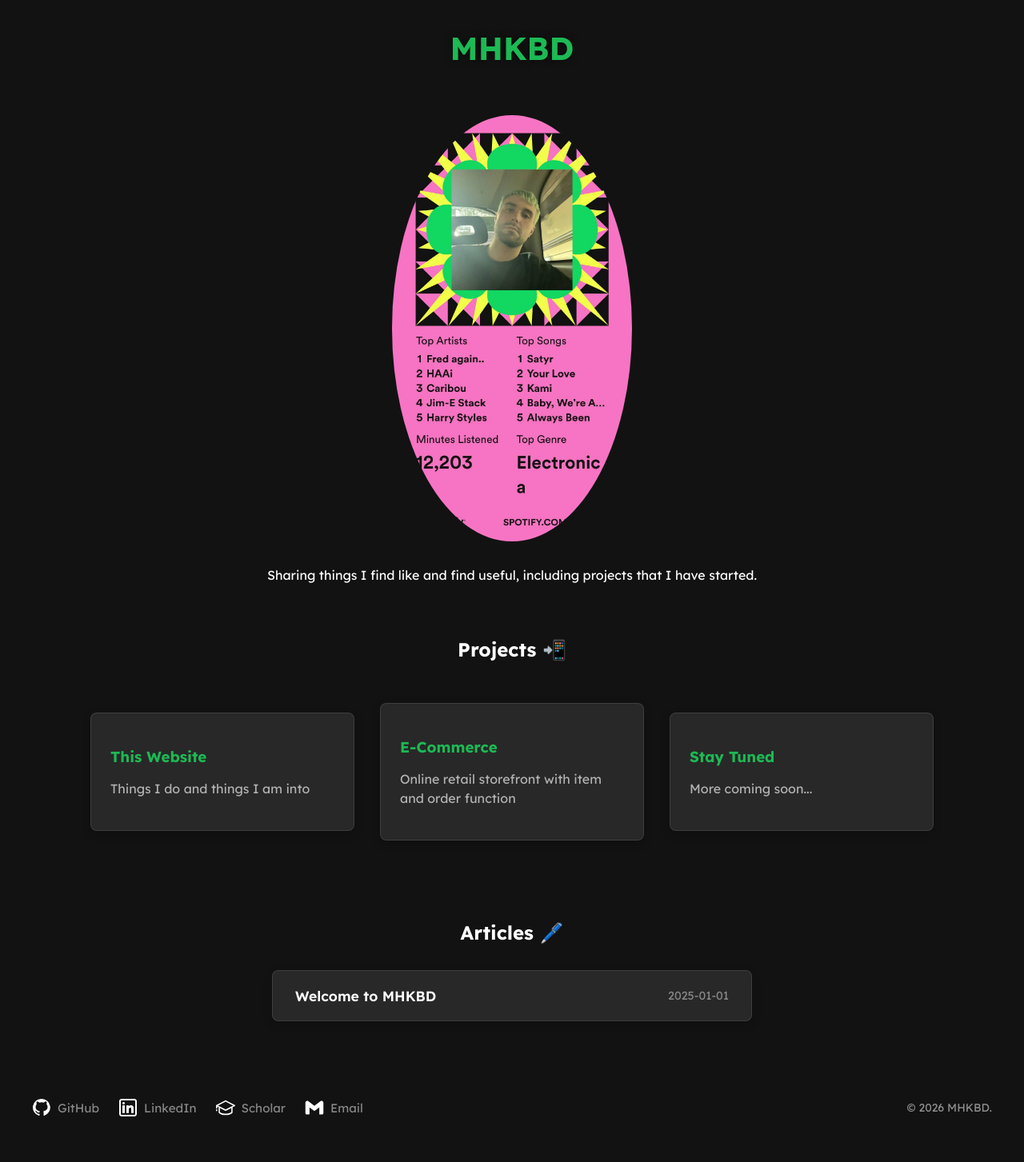
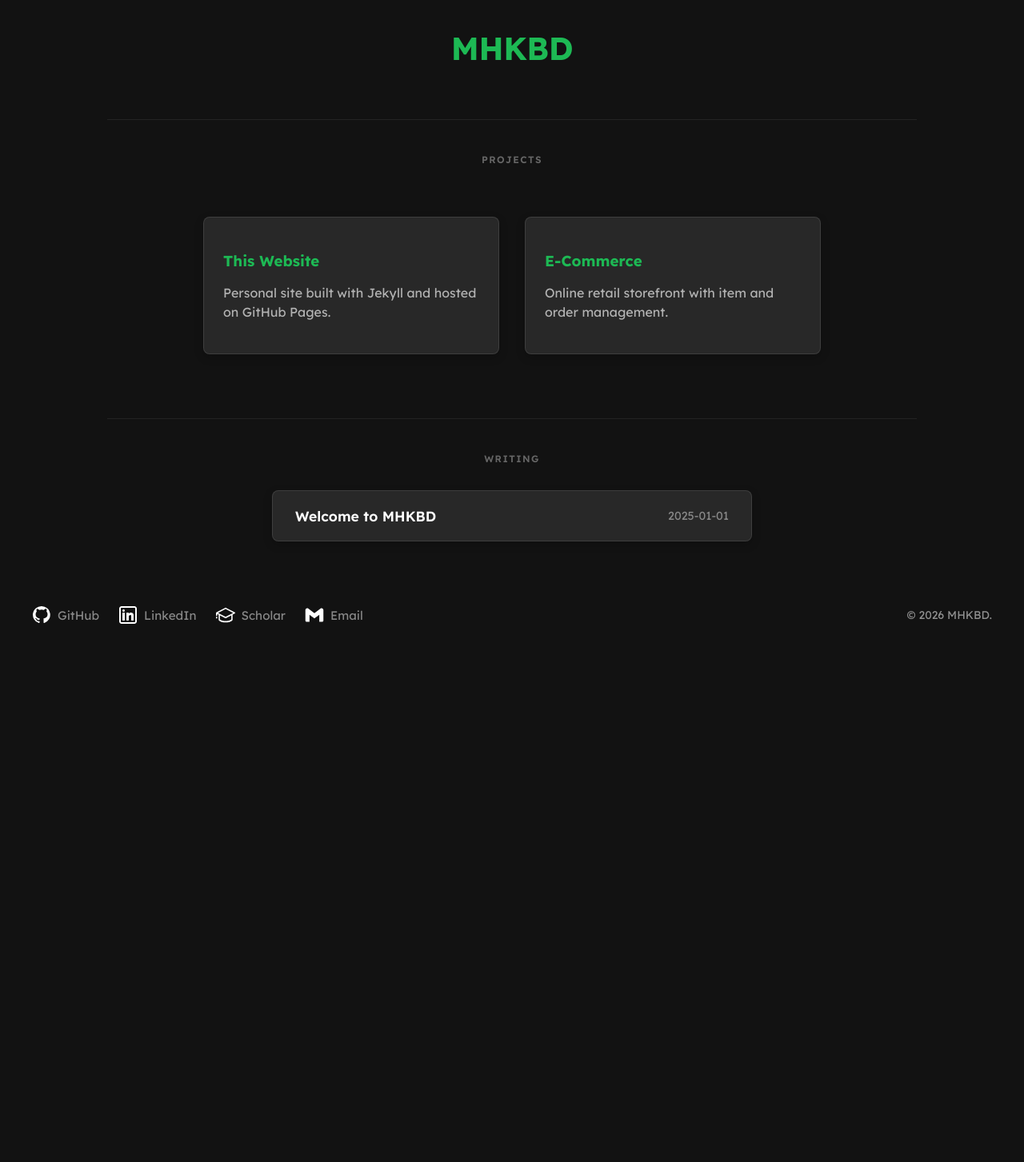
Before and after one commit to Mushfiquehk/read-my-mind, a Jekyll site: the page built from index.html, in a window 1280 px wide. Shown: the whole page at 80% size. Built offline with Jekyll 4.4.1, drawn with Linux system fonts in a browser that asks for light colours; after the commit the page ends 900 px from its top, so only the background shows below that.

Commit message:
Clean up homepage — remove emojis, tagline, filler content, dead CSS

```diff
--- a/assets/css/pages/index.css
+++ b/assets/css/pages/index.css
@@ -4,8 +4,7 @@
     }
 }
 
-img,
-.profile-image {
+img {
     max-width: 100%;
     height: auto;
     display: block;
@@ -15,26 +14,30 @@
     text-align: center;
     font-size: 2.5rem;
     color: #1DB954;
-    font-weight: bold;
-    text-shadow: 0 0 10px rgba(0, 0, 0, 0.5);
+    font-weight: 700;
+    letter-spacing: -0.5px;
+    margin-bottom: 3rem;
 }
 
-.spotify-section {
-    display: flex;
-    justify-content: space-between;
-    align-items: center;
-    gap: 1rem;
-    padding: 2rem;
-}
-
-.spotify-section h2 {
-    text-align: center;
-}
-
-.projects-section {
+.projects-section,
+.articles-section {
     display: flex;
     flex-direction: column;
     align-items: center;
+    width: 100%;
+    margin: 1rem 0 2rem;
+    padding-top: 2rem;
+    border-top: 1px solid rgba(255, 255, 255, 0.07);
+}
+
+.projects-section h2,
+.articles-section h2 {
+    font-size: 0.75rem;
+    font-weight: 600;
+    letter-spacing: 0.12em;
+    text-transform: uppercase;
+    color: #666;
+    margin-bottom: 2rem;
 }
 
 .projects-container {
@@ -140,44 +143,7 @@
     }
 }
 
-/* Profile section styles */
-.about-section {
-    display: flex;
-    flex-direction: column;
-    align-items: center;
-    gap: 1rem;
-    padding: 2rem;
-    text-align: center;
-}
-
-.profile-image-container {
-    width: 100%;
-    max-width: 300px;
-    border-radius: 50%;
-    overflow: hidden;
-}
-
-.disabled {
-    pointer-events: none;
-    cursor: default;
-    opacity: 0.5;
-}
-
 /* Articles section */
-.articles-section {
-    margin: 2rem 0;
-    padding: 1rem 0;
-    display: flex;
-    flex-direction: column;
-    align-items: center;
-    width: 100%;
-}
-
-.articles-section h2 {
-    margin-bottom: 2rem;
-    text-align: center;
-}
-
 .articles-list {
     display: flex;
     flex-direction: column;
--- a/index.html
+++ b/index.html
@@ -1,39 +1,26 @@
 ---
 layout: default
-title: MHKBD Profile
+title: MHKBD
 extra_css: /assets/css/pages/index.css
 ---
 <h1>MHKBD</h1>
 
-<section class="about-section">
-    <div class="profile-image-container">
-        <img src="{{ "/app/static/images/spotify-summary.jpeg" | relative_url }}" alt="Profile Picture" class="profile-image">
-    </div>
-    <div class="about-text">
-        <p>Sharing things I find like and find useful, including projects that I have started.</p>
-    </div>
-</section>
-
 <section class="projects-section">
-    <h2>Projects 📲</h2>
+    <h2>Projects</h2>
     <div class="projects-container">
         <div class="project-card">
             <h3><a href="https://github.com/Mushfiquehk/read-my-mind" target="_blank">This Website</a></h3>
-            <p>Things I do and things I am into</p>
+            <p>Personal site built with Jekyll and hosted on GitHub Pages.</p>
         </div>
         <div class="project-card">
-            <h3><a href="https://github.com/Mushfiquehk/Stork-Distribution.git" target="_blank">E-Commerce</a></h3>
-            <p>Online retail storefront with item and order function</p>
-        </div>
-        <div class="project-card">
-            <h3><a href="" target="_blank">Stay Tuned</a></h3>
-            <p>More coming soon...</p>
+            <h3><a href="https://github.com/Mushfiquehk/Stork-Distribution" target="_blank">E-Commerce</a></h3>
+            <p>Online retail storefront with item and order management.</p>
         </div>
     </div>
 </section>
 
 <section class="articles-section">
-    <h2>Articles 🖊️</h2>
+    <h2>Writing</h2>
     {% if site.posts.size > 0 %}
     <div class="articles-list">
         {% for post in site.posts limit:10 %}
@@ -44,6 +31,6 @@
         {% endfor %}
     </div>
     {% else %}
-    <p class="no-articles">No articles yet.</p>
+    <p class="no-articles">Nothing yet.</p>
     {% endif %}
 </section>
```
